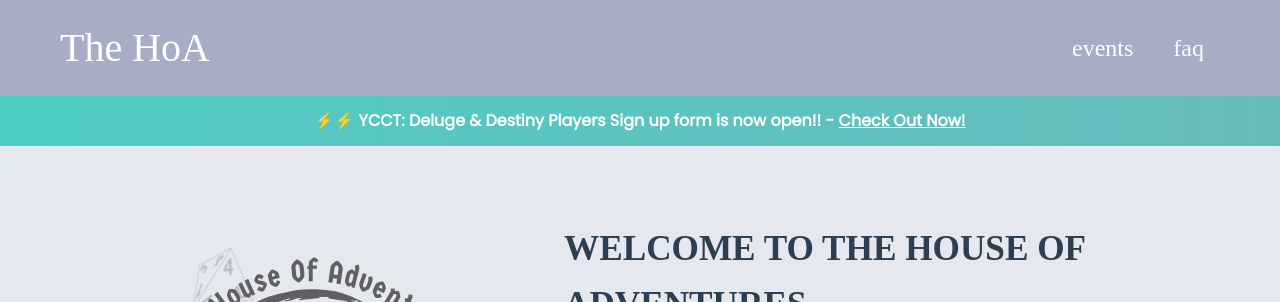
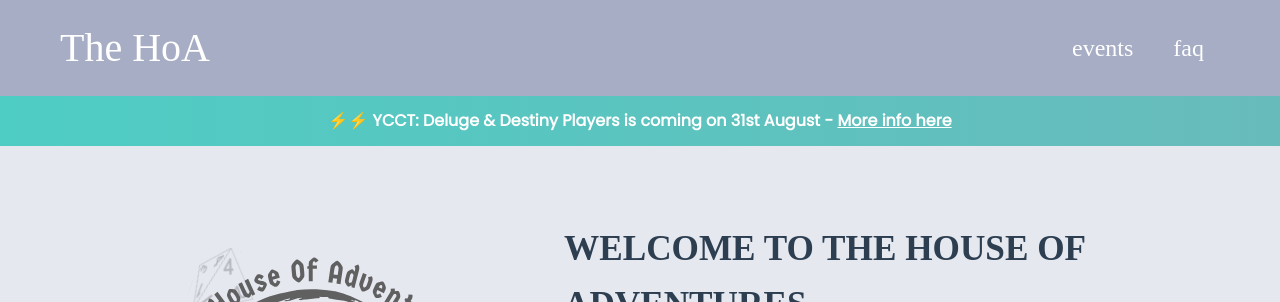
Before and after one commit to The-HoA/the-hoa.github.io, a Jekyll site: the page built from pages/index.md, in a window 1280 px wide and 900 px high. Shown: the top 302 px of the window. Built offline with Jekyll 4.4.1, drawn with Linux system fonts in a browser that asks for light colours; some web fonts are replaced; some of the changed lines change nothing that is shown.

Commit message:
Update event-banner.html

```diff
--- a/_includes/event-banner.html
+++ b/_includes/event-banner.html
@@ -1,7 +1,7 @@
 {% assign show_banner = true %}
-{% assign banner_text = "⚡⚡ YCCT: Deluge & Destiny Players Sign up form is now open!! - " %}
+{% assign banner_text = "⚡⚡ YCCT: Deluge & Destiny Players is coming on 31st August - " %}
 {% assign banner_link = "events/event-ycct4/" %}
-{% assign banner_cta = "Check Out Now!" %}
+{% assign banner_cta = "More info here" %}
 
 {% if show_banner %}
 <style>
```
